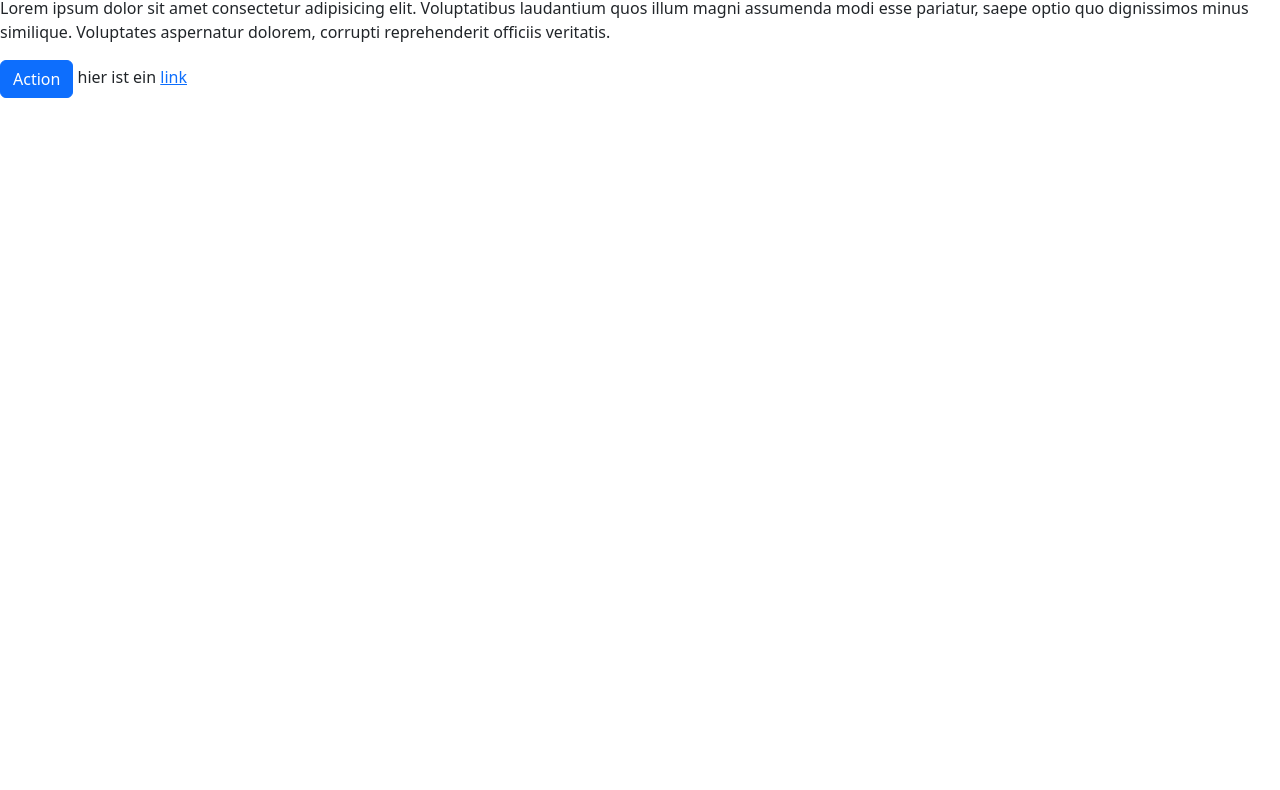
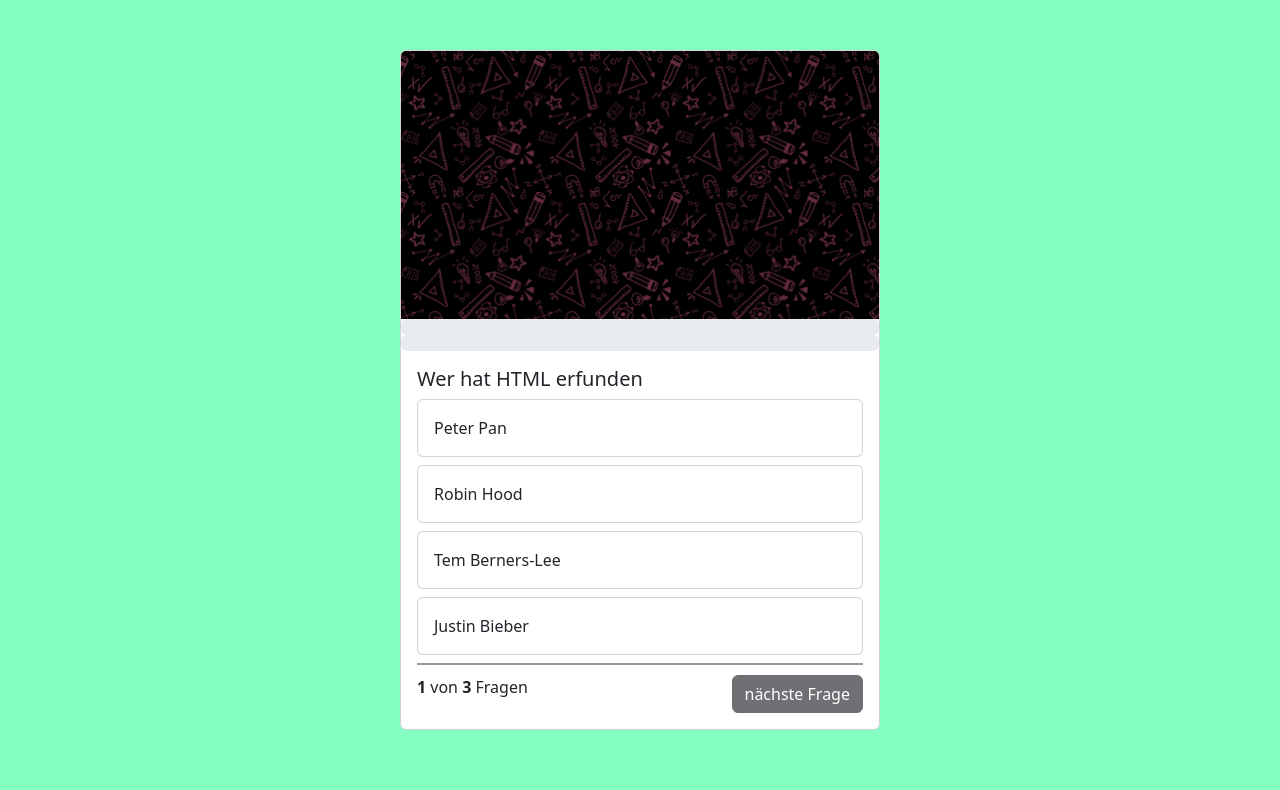
Before and after one commit to CHiLLiNSKi27/QuizApp, a website: page index.html in a window 1280 px wide. Shown: the part 60-850 px from the top of the page. Before the commit the page ends 800 px from the top, so only its background shows below. Drawn offline with nearby package versions, Linux system fonts and the light colour scheme.

Commit message:
CleanCode

```diff
--- a/index.html
+++ b/index.html
@@ -1,19 +1,91 @@
 <!DOCTYPE html>
 <html lang="en">
+
 <head>
     <meta charset="UTF-8">
     <meta name="viewport" content="width=device-width, initial-scale=1.0">
-    <title>Document</title>
+    <title>Quiz App</title>
     <link rel="stylesheet" href="node_modules/bootstrap/dist/css/bootstrap.min.css">
+    <link rel="stylesheet" href="style.css">
+    <script src="script.js"></script>
+
+
 </head>
-<body>
-    <h1>Hallo Marcel</h1>
 
-    <p>Lorem ipsum dolor sit amet consectetur adipisicing elit. Voluptatibus laudantium quos illum magni assumenda modi esse pariatur, saepe optio quo dignissimos minus similique. Voluptates aspernatur dolorem, corrupti reprehenderit officiis veritatis.
-    </p>
+<body onload="init()">
+    <nav class="navbar bg-body-tertiary">
+        <div class="container-fluid">
+            <span class="navbar-brand mb-0 h1">Quiz App</span>
+        </div>
+    </nav>
 
-    <button class="btn btn-primary">Action</button>
+    <div class="container">
+        <div class="card quiz-card">
+            <img id='header-image' src="/img/pencil.jpg" class="card-img-top">
 
-    hier ist ein <a href="#">link</a>
+            <div class="progress" role="progressbar" aria-label="Info striped example" aria-valuenow="50"
+                aria-valuemin="0" aria-valuemax="100">
+                <div id='progress-bar' class="progress-bar progress-bar-striped bg-main progress-bar-animated"
+                    style="width: 100%"></div>
+            </div>
+
+            <div class="progress" role="progressbar" aria-label="Info striped example" aria-valuenow="50"
+                aria-valuemin="0" aria-valuemax="100">
+                <div id='progress-bar2' class="progress-bar progress-bar-striped bg-info progress-bar-animated"
+                    style="width: 100%"></div>
+            </div>
+
+            <div class="again-button card-body" id="endScreen" style="display: none;">
+                <div class="text-center">Quiz beendet!
+                </div>
+
+                <div class="text-center">
+                    Du hast <b id="right-questions">XX</b> von <b id="all-questions">xx</b> Fragen richtig beantwortet!
+                </div>
+
+                <button onclick="restartGame()" id="again-button" class="btn btn-dark">Quiz wiederholen
+                </button>
+            </div>
+
+            <div class="card-body" id="questionBody">
+                <h5 id="questiontext" class="card-title">Frage</h5>
+
+                <div class="card mb-2 quiz-answer-card" onclick="answer('answer_1')">
+                    <div id="answer_1" class="card-body">
+                        Antwort
+                    </div>
+                </div>
+
+                <div class="card mb-2 quiz-answer-card" onclick="answer('answer_2')">
+                    <div id="answer_2" class="card-body">
+                        Antwort
+                    </div>
+                </div>
+
+                <div class="card mb-2 quiz-answer-card" onclick="answer('answer_3')">
+                    <div id="answer_3" class="card-body">
+                        Antwort
+                    </div>
+                </div>
+
+                <div class="card mb-2 quiz-answer-card" onclick="answer('answer_4')">
+                    <div id="answer_4" class="card-body">
+                        Antwort
+                    </div>
+                </div>
+
+                <div class="question-footer">
+                    <span><b id="current-number-of-question">1</b> von <b id="number-of-questions">5</b> Fragen</span>
+
+                    <button onclick="nextQuestion()" disabled id="next-button" class="btn btn-dark">nächste
+                        Frage</button>
+                </div>
+
+
+            </div>
+        </div>
+    </div>
+
 </body>
+
 </html>
--- a/script.js
+++ b/script.js
@@ -0,0 +1,147 @@
+let questions = [
+    {
+        "question": "Wer hat HTML erfunden",
+        "answer_1": "Peter Pan",
+        "answer_2": "Robin Hood",
+        "answer_3": "Tem Berners-Lee",
+        "answer_4": "Justin Bieber",
+        "right_answer": "answer_3"
+    },
+
+    {
+        "question": "Wer hat HTML erfunden2",
+        "answer_1": "Peter Pan",
+        "answer_2": "Robin Hood",
+        "answer_3": "Tem Berners-Lee",
+        "answer_4": "Justin Bieber",
+        "right_answer": "answer_3"
+    },
+
+    {
+        "question": "Wer hat HTML erfunden4",
+        "answer_1": "Peter Pan",
+        "answer_2": "Robin Hood",
+        "answer_3": "Tem Berners-Lee",
+        "answer_4": "Justin Bieber",
+        "right_answer": "answer_3"
+    }
+]
+
+let currentQuestion = 0;
+let rightQuestions = 0;
+let AUDIO_SUCCESS = new Audio('audio/success.mp3');
+let AUDIO_FAIL = new Audio('audio/fail.mp3');
+
+function init() {
+    document.getElementById('number-of-questions').innerHTML = questions.length;
+
+    showQuestion();
+}
+
+function showQuestion() {
+    updateProgressBar();
+
+    if (gameIsOver()) {
+        showEndScreen();
+    } else {
+        updateToNextQuestion();
+    }
+}
+
+function gameIsOver() {
+    return currentQuestion >= questions.length;
+}
+
+function showEndScreen() {
+    document.getElementById('endScreen').style = '';
+    document.getElementById('questionBody').style = 'display: none';
+
+    document.getElementById('all-questions').innerHTML = questions.length;
+    document.getElementById('right-questions').innerHTML = rightQuestions;
+
+    document.getElementById('header-image').src = 'img/brain result.png';
+}
+
+function updateToNextQuestion(){
+    let question = questions[currentQuestion];
+
+    document.getElementById('next-button').disabled = true;
+    document.getElementById('current-number-of-question').innerHTML = currentQuestion + 1;
+
+    document.getElementById('questiontext').innerHTML = question['question'];
+    document.getElementById('answer_1').innerHTML = question['answer_1'];
+    document.getElementById('answer_2').innerHTML = question['answer_2'];
+    document.getElementById('answer_3').innerHTML = question['answer_3'];
+    document.getElementById('answer_4').innerHTML = question['answer_4'];
+}
+
+function updateProgressBar(){
+    let percent = currentQuestion / questions.length;
+    let percentRight = rightQuestions / questions.length;
+
+    percent = percent * 100;
+    percentRight = percentRight * 100;
+
+    document.getElementById('progress-bar').style.width = `${percent}%`;
+    document.getElementById('progress-bar2').style.width = `${percentRight}%`;
+}
+
+
+function answer(selection) {
+    let question = questions[currentQuestion];
+    let answer = selection.at(-1);
+    let rightAnswer = question['right_answer'];
+    let rightNumber = rightAnswer.at(-1);
+
+    if (rightAnswerSelected(answer, rightNumber)) {
+        success(selection);
+    }
+    else {
+        fail(selection, rightAnswer);
+    }
+
+    document.getElementById('next-button').disabled = false;
+}
+
+function success(selection){
+    document.getElementById(selection).parentNode.classList.add('bg-success');
+    rightQuestions++;
+    AUDIO_SUCCESS.play();
+}
+
+function fail(selection, rightAnswer){
+    document.getElementById(rightAnswer).parentNode.classList.add('bg-success');
+    document.getElementById(selection).parentNode.classList.add('bg-danger');
+    AUDIO_FAIL.play();
+}
+
+function rightAnswerSelected(answer, rightNumber){
+    return answer == rightNumber;
+}
+
+function nextQuestion() {
+    currentQuestion++;
+
+    resetAnswerButtons();
+    showQuestion();
+}
+
+function resetAnswerButtons() {
+    document.getElementById('answer_1').parentNode.classList.remove('bg-success', 'bg-danger');
+    document.getElementById('answer_2').parentNode.classList.remove('bg-success', 'bg-danger');
+    document.getElementById('answer_3').parentNode.classList.remove('bg-success', 'bg-danger');
+    document.getElementById('answer_4').parentNode.classList.remove('bg-success', 'bg-danger');
+
+}
+
+function restartGame() {
+    rightQuestions = 0;
+    currentQuestion = 0;
+
+    document.getElementById('header-image').src = 'img/pencil.jpg';
+
+    document.getElementById('questionBody').style = '';
+    document.getElementById('endScreen').style = 'display: none';
+
+    showQuestion();
+}
--- a/style.css
+++ b/style.css
@@ -0,0 +1,50 @@
+body{
+    background-color: rgb(131, 255, 193);
+
+}
+
+.bg-main{
+    background-color: rgb(0, 148, 74);
+}
+
+.quiz-card{
+    width: 30rem;
+}
+.container{
+    background-color: rgb(131, 255, 193);
+    min-height: 100vh;
+    display: flex;
+    justify-content: center;
+    align-items: center;
+}
+
+.question-footer{
+    display: flex;
+    justify-content: space-between;
+    border-top: 2px solid rgba(0, 0, 0, 0.4);
+    padding-top:10px;
+}
+
+.quiz-answer-card:hover{
+    cursor: pointer;
+    background-color: rgba(131, 255, 193, 0.2);
+}
+
+.bg-success, .bg-danger {
+    color:white;
+}
+
+.width-50{
+    width: 50%;
+}
+
+.text-center{
+    text-align: center;
+}
+
+.again-button{
+    display: flex;
+    flex-direction: column;
+    justify-content: center;
+    gap: 20px;
+}
```
Also changed, not shown: img/brain result.png (added), img/brainbg.jpg (added), img/logo.png (added), img/pencil.jpg (added), img/tropy.png (added), 3 other files.
